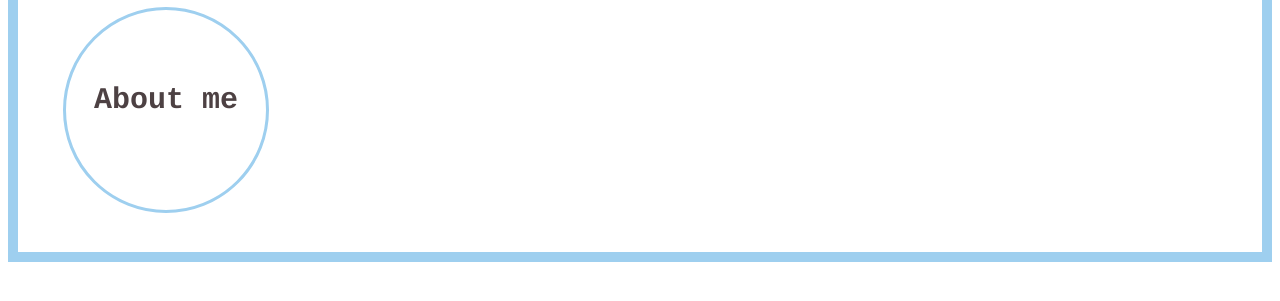
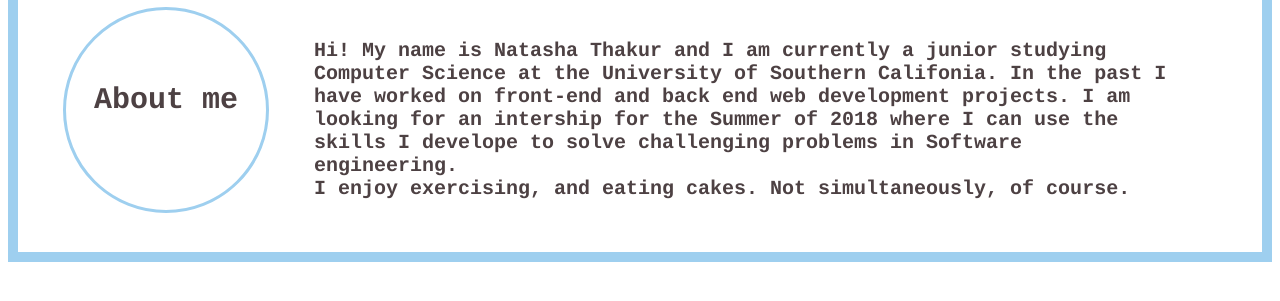
Before and after one commit to natasha014/natasha014.github.io, a plain HTML site: page index.html in a window 1280 px wide. Shown: the part 311-612 px from the top of the page. Drawn offline with Linux system fonts and the light colour scheme.

Commit message:
added info to about me[C

```diff
--- a/index.html
+++ b/index.html
@@ -32,6 +32,14 @@
   color:#4D4143;
   align="top";
   font-size:20px;
+}
+
+h4
+{
+  font-size: 20px;
+  font-family: Courier;
+
+
 }
 
 
@@ -93,6 +101,7 @@
 
 #category .img
 {
+
   width: 200px;
   height:  200px;
   vertical-align: top;
@@ -124,10 +133,9 @@
 {
   color: #4D4143;
   vertical-align: bottom;
-  text-align: center;
+  text-align: left;
   float: right;
-  border-style: solid;
-  border-color: #9ECFEF;
+  margin-top: 50px;
   font-size: 25px;
   width: 100%;
 
@@ -136,7 +144,7 @@
 #content .img
 {
 
-   float: left;
+  float: left;
   width: 100px;
   height: 100px;
   margin: 10px;
@@ -144,6 +152,8 @@
   border-radius: 50%;
 
 }
+
+
 
 
 
@@ -165,6 +175,10 @@
         <a href="https://www.linkedin.com/in/natashaumat/" target="_blank"><img src="linkedin-3-512.png" class="img"></a>
         <a href="https://twitter.com/dull_rainbow" target="_blank"><img src="twitter.png" class="img"></a>
         <a href="https://github.com/natasha014?tab=repositories" target="_blank"><img src="download.png" class="img"></a>
+        <div class="about">
+          <h4>Hi! My name is Natasha Thakur and I am currently a junior studying Computer Science at the University of Southern Califonia. In the past I have worked on front-end and back end web development projects. I am looking for an intership for the Summer of 2018 where I can use the skills I develope to solve challenging problems in Software engineering. <br> I enjoy exercising, and eating cakes. Not simultaneously, of course.  </h4>
+        </div>
+
      </div>
 
     </div>
```
